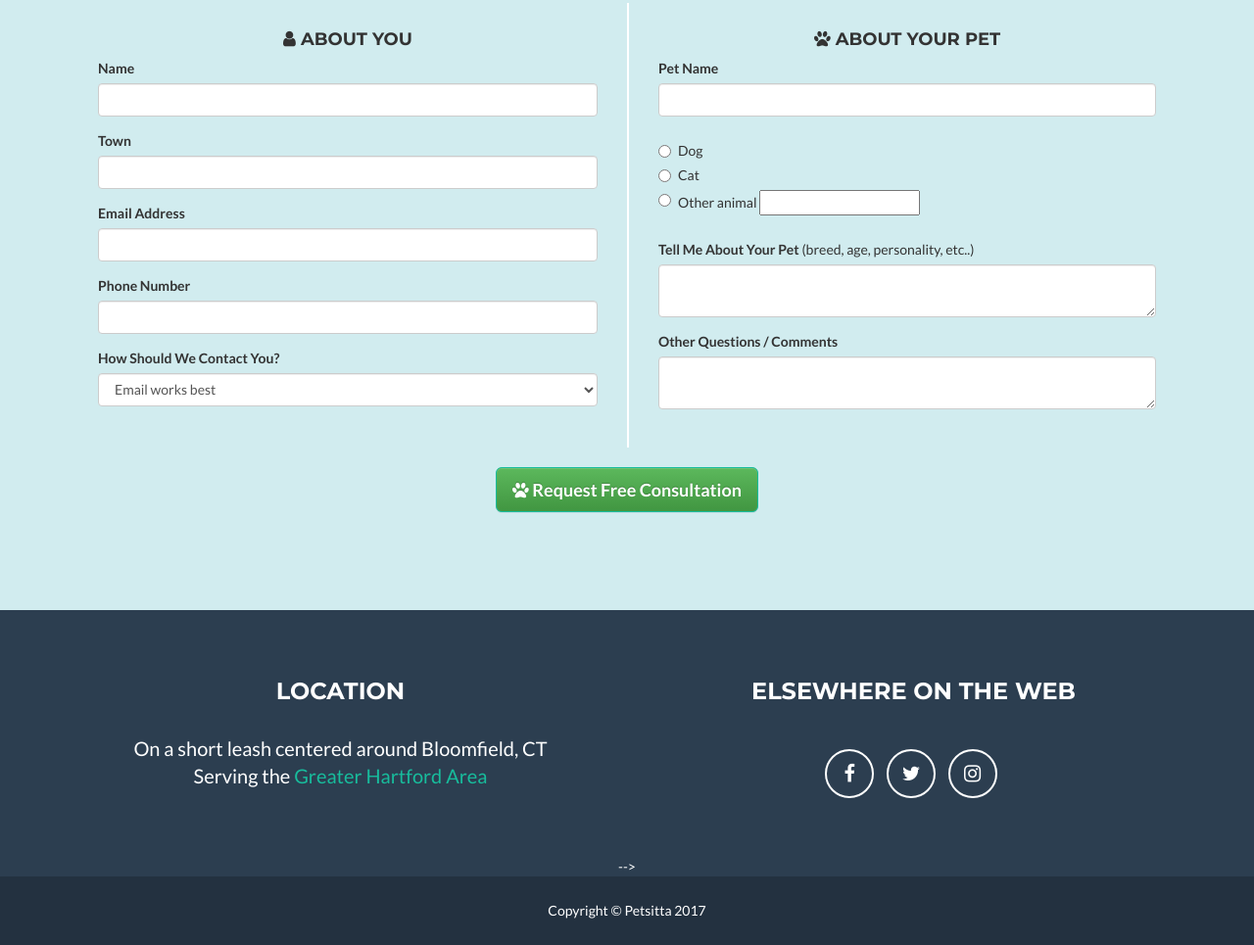
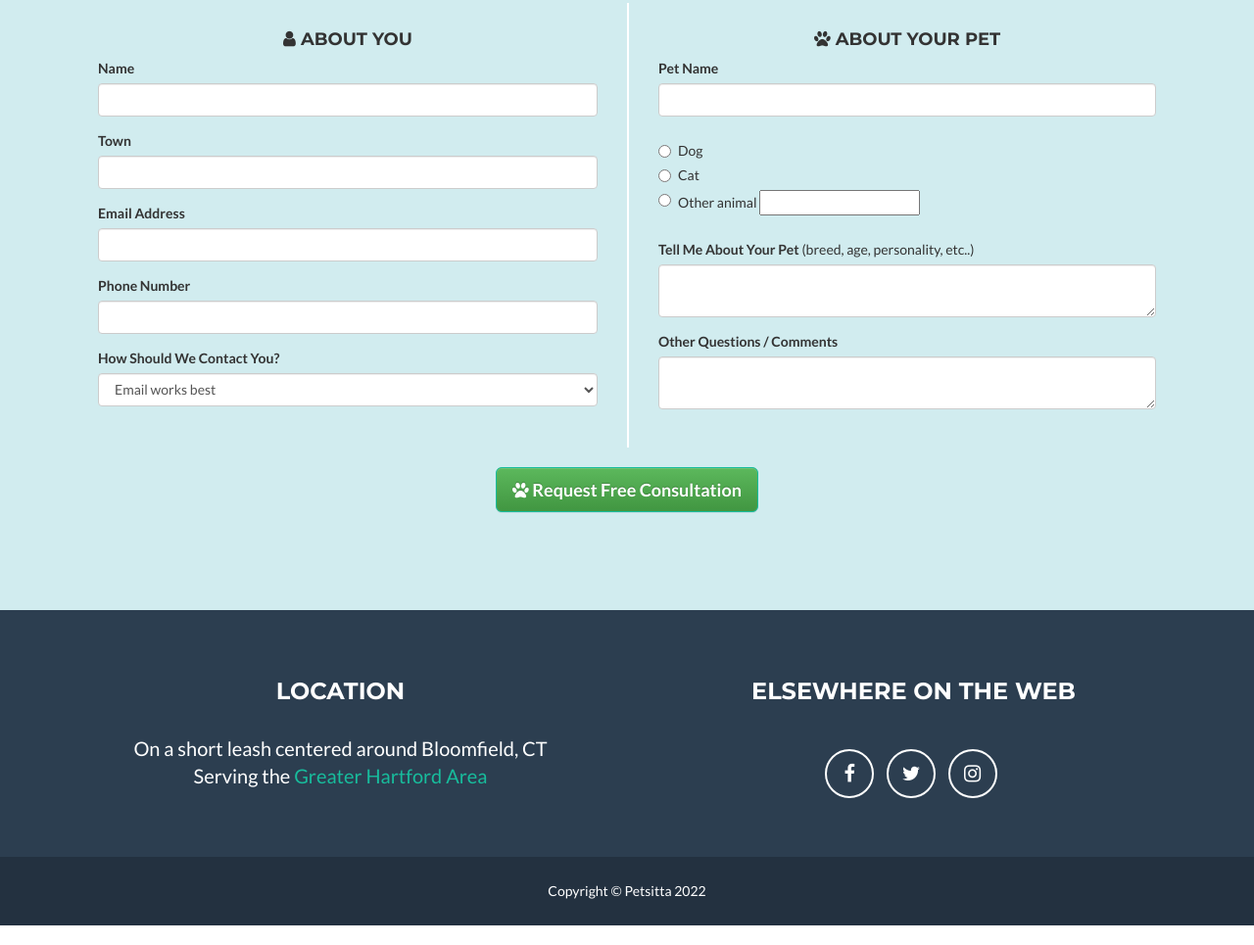
Before and after one commit to luppoleto/petsitta2, a plain HTML site: page index.html in a window 1280 px wide. Shown: the part 5170-6135 px from the top of the page at 98% size. Drawn offline with nearby package versions, Linux system fonts and the light colour scheme.

Commit message:
Remove errant -->, Update copyright.

```diff
--- a/index.html
+++ b/index.html
@@ -425,7 +425,6 @@
                             </li>
                         </ul>
                     </div>
-                    -->
                 </div>
             </div>
         </div>
@@ -433,7 +432,7 @@
             <div class="container">
                 <div class="row">
                     <div class="col-lg-12">
-                        Copyright &copy; Petsitta 2017
+                        Copyright &copy; Petsitta 2022
                     </div>
                 </div>
             </div>
```
